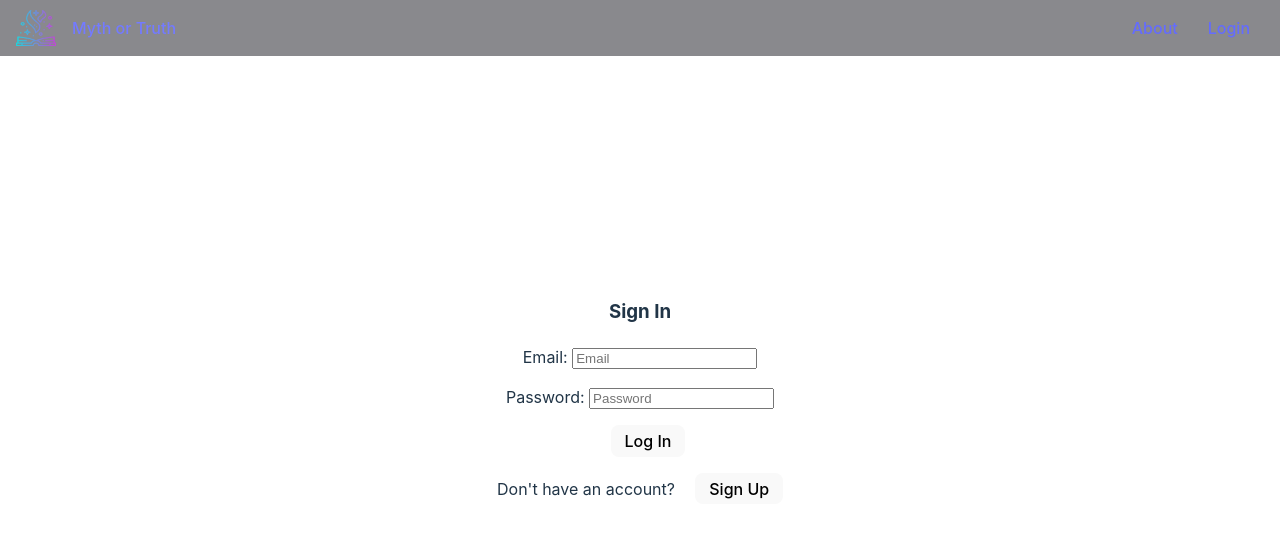
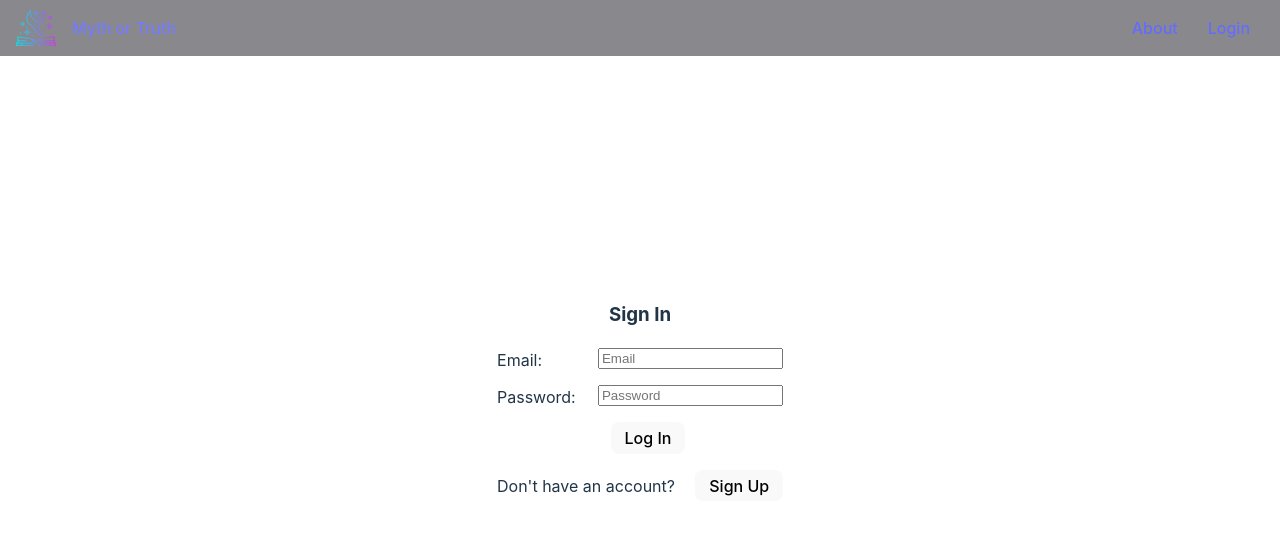
Before and after one commit to bbcy777/mythOrTruthFE, a React (Vite) app: page /login in a window 1280 px wide. Shown: the top 538 px of the page. Built offline with nearby package versions, Linux system fonts and the light colour scheme; no server answers.

Commit message:
form css div flex

```diff
--- a/src/components/userForm/LoginForm.jsx
+++ b/src/components/userForm/LoginForm.jsx
@@ -30,7 +30,8 @@ const LoginForm = ({ setNewUser }) => {
     <div className='forms'>
       <h3>Sign In</h3>
       <form onSubmit={handleSubmit}>
-        <label htmlFor="email">Email: </label>
+        <div className='form-group'>
+          <label htmlFor="email">Email:</label>
           <input
             type='email'
             id='email'
@@ -38,7 +39,8 @@ const LoginForm = ({ setNewUser }) => {
             placeholder='Email'
             onChange={handleChange}
           />
-        <br />
+        </div>
+        <div className='form-group'>
           <label htmlFor="password1">Password: </label>
           <input
             type='password'
@@ -48,7 +50,7 @@ const LoginForm = ({ setNewUser }) => {
             minLength={6}
             onChange={handleChange}
           />
-        <br />
+        </div>
         <button type='submit' onSubmit={handleSubmit}>Log In</button>
       </form>
       <p>
--- a/src/components/userForm/SignupForm.jsx
+++ b/src/components/userForm/SignupForm.jsx
@@ -40,6 +40,7 @@ const SignupForm = ({ setNewUser }) => {
     <div className='forms'>
       <h3>Sign Up</h3>
       <form onSubmit={handleSubmit}>
+      <div className='form-group'>
         <label htmlFor="userName">User Name: </label>
         <input
           type='text'
@@ -48,7 +49,8 @@ const SignupForm = ({ setNewUser }) => {
           placeholder='user name'
           onChange={handleChange}
         />
-        <br />
+      </div>
+      <div className='form-group'>
         <label htmlFor="email">Email: </label>
         <input
           type='email'
@@ -57,7 +59,8 @@ const SignupForm = ({ setNewUser }) => {
           placeholder='Email'
           onChange={handleChange}
         />
-        <br />
+      </div>
+      <div className='form-group'>
         <label htmlFor="password1">Password: </label>
         <input
           type='password'
@@ -67,7 +70,8 @@ const SignupForm = ({ setNewUser }) => {
           minLength={6}
           onChange={handleChange}
         />
-        <br />
+      </div>
+      <div className='form-group'>
         <label htmlFor="password2">Password: </label>
         <input
           type='password'
@@ -77,9 +81,9 @@ const SignupForm = ({ setNewUser }) => {
           minLength={6}
           onChange={handleChange}
         />
-        <br />
-        <button type='submit' onSubmit={handleSubmit}>Create Account</button>
-      </form>
+      </div>
+      <button type='submit' onSubmit={handleSubmit}>Create Account</button>
+    </form>
       <p>
         Already have an account? <button onClick={handleClick}>Sign In</button>
       </p>
--- a/src/index.css
+++ b/src/index.css
@@ -88,9 +88,14 @@ button:focus-visible {
  }
  .forms input{
   margin-bottom: 1rem;
+  margin-left: auto;
  }
 
  .forms button{
   padding: .3rem .8rem;
   margin-left: 1rem;
  }
+
+ .form-group {
+  display: flex;
+ }
```
Lines whose indentation alone changed are shown as unchanged.
